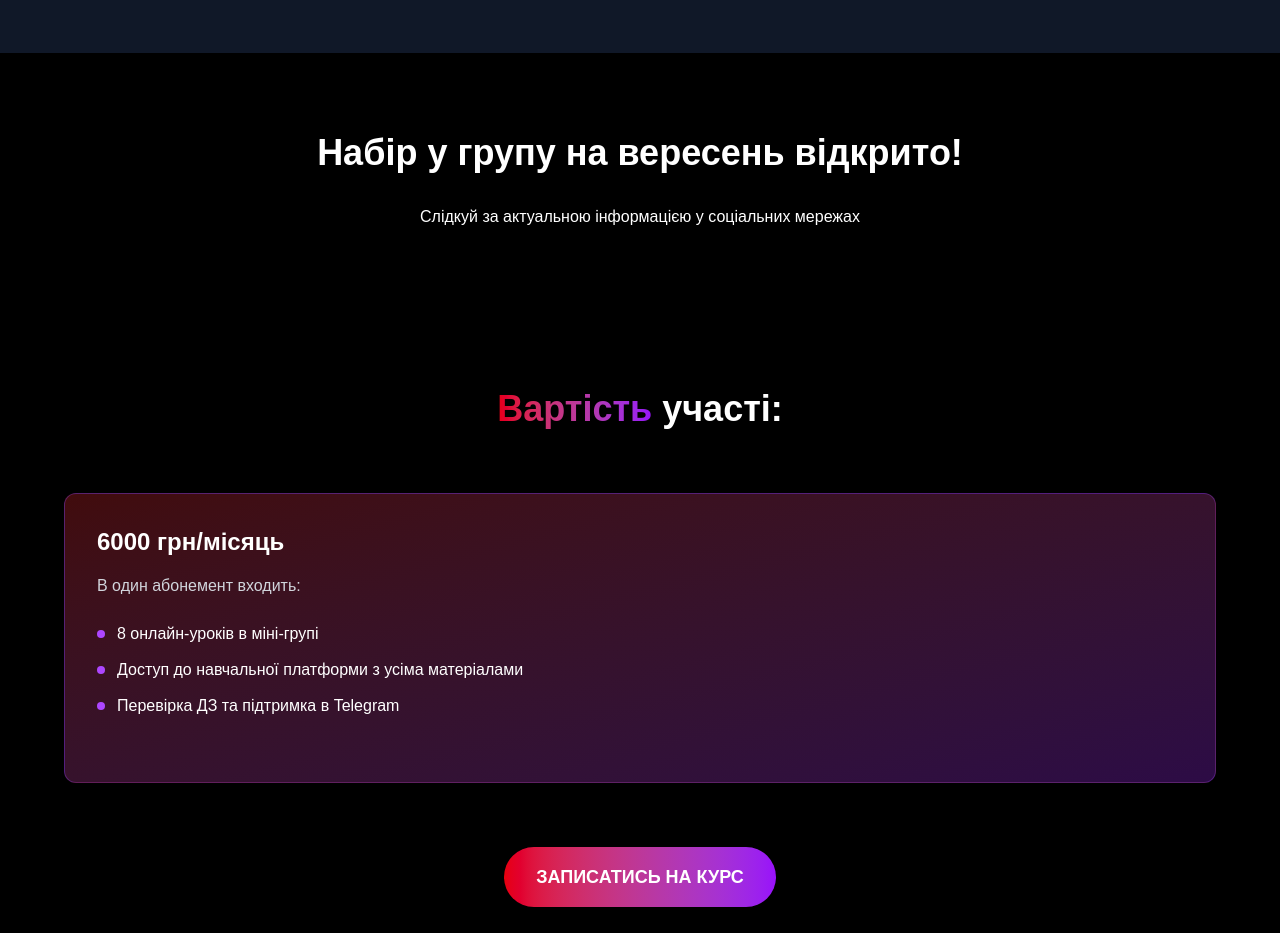
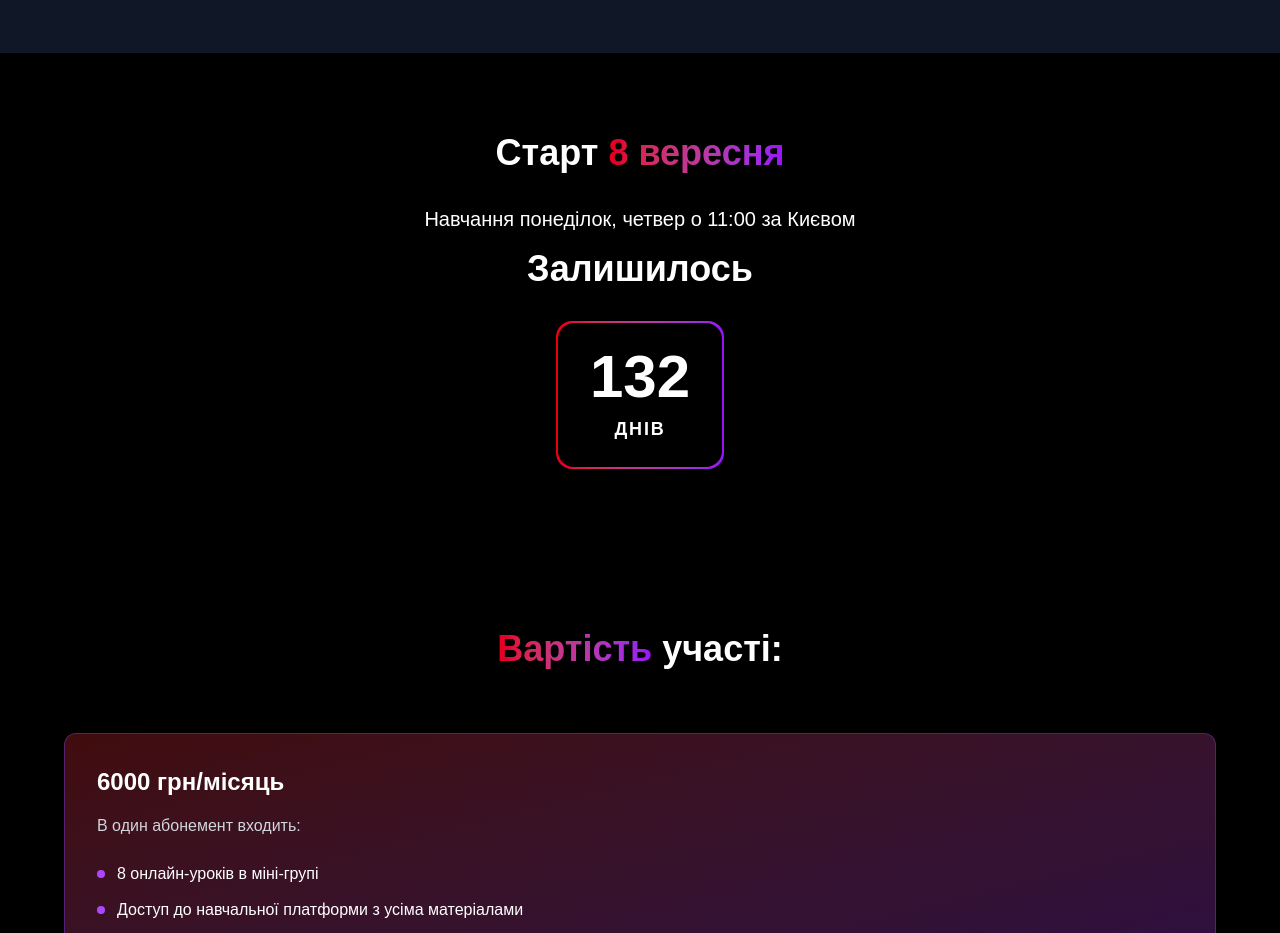
Before and after one commit to GrigoriyShkarta/extreme-group, a Next.js app: page / in a window 1280 px wide. Shown: the part 3440-4373 px from the top of the page. Built offline with nearby package versions, Linux system fonts and the light colour scheme.

Commit message:
add date

```diff
--- a/components/CountDown.tsx
+++ b/components/CountDown.tsx
@@ -1,44 +1,46 @@
 'use client'
 
-// import { useEffect, useState } from 'react'
+import { useEffect, useState } from 'react'
 
 export default function Countdown() {
-	// const targetDate = new Date('2025-05-10T00:00:00') // Старт 10 квітня
-	// const [timeLeft, setTimeLeft] = useState({
-	// 	days: 0,
-	// 	hours: 0,
-	// 	minutes: 0,
-	// })
+	const targetDate = new Date('2025-09-08T00:00:00') // Старт 10 квітня
+	const [timeLeft, setTimeLeft] = useState({
+		days: 0,
+		hours: 0,
+		minutes: 0,
+	})
 
-	// 	useEffect(() => {
-	// 		const interval = setInterval(() => {
-	// 			const now = new Date()
-	// 			const difference = targetDate.getTime() - now.getTime()
-	//
-	// 			if (difference > 0) {
-	// 				const days = Math.floor(difference / (1000 * 60 * 60 * 24))
-	// 				const hours = Math.floor((difference / (1000 * 60 * 60)) % 24)
-	// 				const minutes = Math.floor((difference / (1000 * 60)) % 60)
-	// 				setTimeLeft({ days, hours, minutes })
-	// 			} else {
-	// 				clearInterval(interval)
-	// 			}
-	// 		}, 1000)
-	//
-	// 		return () => clearInterval(interval)
-	// 	}, [])
+	useEffect(() => {
+		const interval = setInterval(() => {
+			const now = new Date()
+			const difference = targetDate.getTime() - now.getTime()
+
+			if (difference > 0) {
+				const days = Math.floor(difference / (1000 * 60 * 60 * 24))
+				const hours = Math.floor((difference / (1000 * 60 * 60)) % 24)
+				const minutes = Math.floor((difference / (1000 * 60)) % 60)
+				setTimeLeft({ days, hours, minutes })
+			} else {
+				clearInterval(interval)
+			}
+		}, 1000)
+
+		return () => clearInterval(interval)
+	}, [])
 
 	return (
 		<section className='py-20 px-4 sm:px-6 bg-black text-white'>
 			<div className='max-w-4xl mx-auto text-center'>
-				{/* <h2 className='text-3xl md:text-4xl font-bold mb-8'>
+				<h2 className='text-3xl md:text-4xl font-bold mb-8'>
 					Старт{' '}
 					<span className='bg-gradient-to-r from-red-600 to-purple-600 bg-clip-text text-transparent'>
-						10 травня
+						8 вересня
 					</span>
 				</h2>
 
-				<p className='mb-4 text-xl'>Навчання щосуботи о 13:00 за Києвом</p>
+				<p className='mb-4 text-xl'>
+					Навчання понеділок, четвер о 11:00 за Києвом
+				</p>
 
 				<h2 className='text-2xl md:text-4xl font-bold mb-8'>Залишилось</h2>
 
@@ -51,13 +53,16 @@ export default function Countdown() {
 							</span>
 						</div>
 					</div>
-
-				</div> */}
-				<h2 className='text-3xl md:text-4xl font-bold mb-8'>
-					{/* НАБІР ДО ГРУПИ ЗАКРИТИЙ */}
-					Набір у групу на вересень відкрито!
-				</h2>
-				<p>Слідкуй за актуальною інформацією у соціальних мережах</p>
+				</div>
+				{/* <h2 className='text-3xl md:text-4xl font-bold mb-8'> */}
+				{/* НАБІР ДО ГРУПИ ЗАКРИТИЙ */}
+				{/* Набір у групу на вересень відкрито! */}
+				{/* </h2> */}
+				{/* <p>Слідкуй за актуальною інформацією у соціальних мережах</p> */}
+				{/* <p>Графік занять:</p> */}
+				{/* <p>
+					Понеділок, четвер: 11:00 - 13:00 (тривалість заняття від 1 до 2 годин)
+				</p> */}
 			</div>
 		</section>
 	)
```
